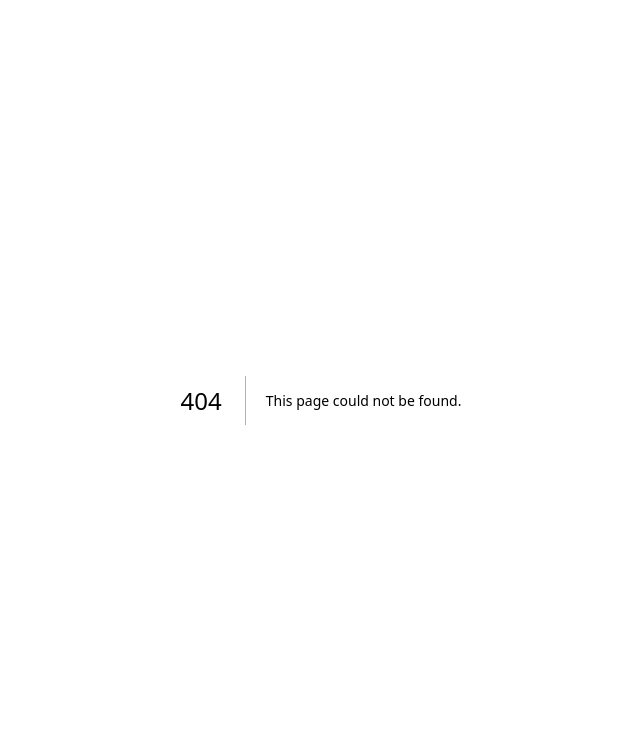
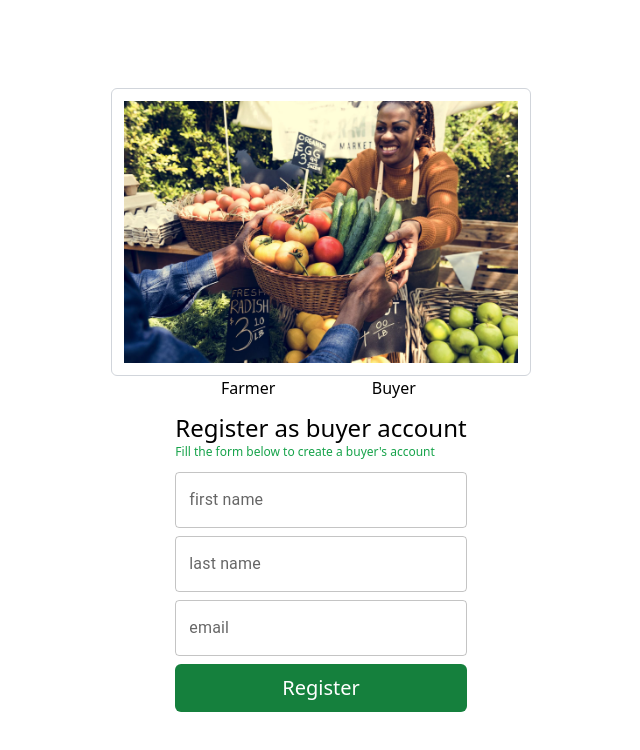
Before and after one commit to Enitanogun1/agrotrade, a Next.js app: page /auth/signup in a window 1280 px wide. Before the commit this address had no page. Shown: the top 750 px of the page, without its empty margins (319-959 px from the left). Built offline with nearby package versions, Linux system fonts and the light colour scheme.

Commit message:
part of signup UI design

```diff
--- a/package.json
+++ b/package.json
@@ -9,6 +9,9 @@
     "lint": "next lint"
   },
   "dependencies": {
+    "@emotion/react": "^11.11.1",
+    "@emotion/styled": "^11.11.0",
+    "@mui/material": "^5.14.18",
     "next": "14.0.1",
     "react": "^18",
     "react-dom": "^18",
--- /dev/null
+++ b/pages/auth/signup.js
@@ -0,0 +1,52 @@
+import Head from "next/head";
+import Image from "next/image";
+ import { TextField, } from "@mui/material";
+
+
+export default function Signup () {
+    return (
+
+        <><Head>
+            <title>Signup | AbroTrade</title>
+        </Head>
+        <main className="h-screen flex flex-col justify-center items-center py-20">
+            <div className="w-full md:w-[420px] flex flex-col g-3 border border-gray-300 rounded-md p-3">
+
+                <Image
+                width={400}
+                height={120}
+                src='/farm-trade.jpeg' alt="farm trade"/>
+
+            </div>
+
+            <div className="flex flex-col gap-3">
+                <ul className="grid grid-cols-2">
+                    <li className="text-center">Farmer</li>
+                    <li className="text-center">Buyer</li>
+                </ul>
+
+                <div>
+                    <h2 className="text-2xl ">Register as buyer account</h2>
+                    <p className="text-xs text-green-600">Fill the form below to create a buyer's account</p>
+                </div>
+
+                <form>
+                    <div className="mb-2">
+                        <TextField className="w-full" variant="outlined" label="first name"/>
+                    </div>
+                    <div className="mb-2">
+                        <TextField className="w-full" variant="outlined" label="last name"/>
+                    </div>
+                    <div className="mb-2">
+                        <TextField className="w-full" type="email" label="email"/>
+                    </div>
+
+                    <button className="h-[48px] w-full flex justify-center items-center bg-green-700 text-white  text-xl rounded-md">Register</button>
+                </form>
+            </div>
+        </main>
+
+
+        </>
+    )
+}
```
Also changed, not shown: 1 other file (tests, documents, lock files or other folders).
